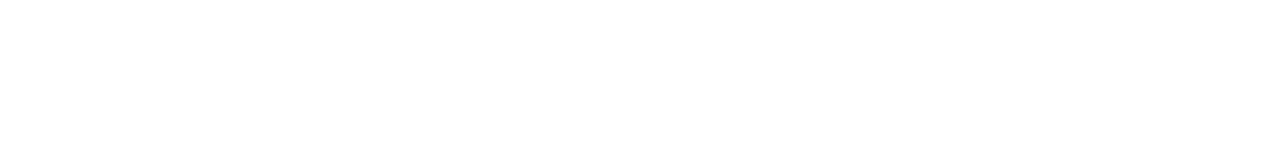
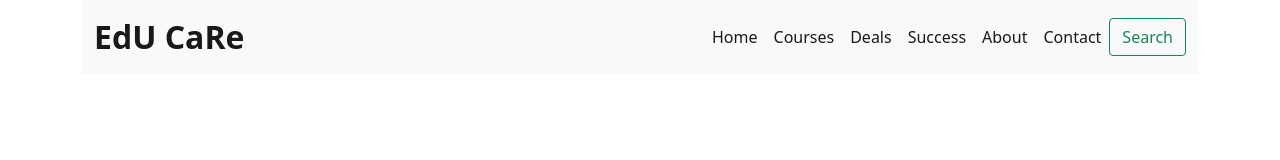
Before and after one commit to Ashikzzzz/education-bootstrap, a plain HTML site: page index.html in a window 1280 px wide. Drawn offline with nearby package versions, Linux system fonts and the light colour scheme.

Commit message:
navbar done

```diff
--- a/index.html
+++ b/index.html
@@ -10,6 +10,50 @@
     <link rel="stylesheet" href="index.css">
 </head>
 <body>
+   <!-- navigation start  -->
+   <header>
+    <div class="container">
+        <nav class="navbar navbar-expand-lg navbar-light bg-light">
+            <div class="container-fluid">
+              <a class="navbar-brand fw-bold fs-2 " href="#">EdU CaRe</a>
+              <button class="navbar-toggler" type="button" data-bs-toggle="collapse" data-bs-target="#navbarSupportedContent" aria-controls="navbarSupportedContent" aria-expanded="false" aria-label="Toggle navigation">
+                <span class="navbar-toggler-icon"></span>
+              </button>
+              <div class="collapse navbar-collapse" id="navbarSupportedContent">
+                <ul class="navbar-nav ms-auto mb-2  mb-lg-0">
+                  <li class="nav-item">
+                    <a class="nav-link active" aria-current="page" href="#">Home</a>
+                  </li>
+                  <li class="nav-item">
+                    <a class="nav-link active" aria-current="page" href="#">Courses</a>
+                  </li>
+                  <li class="nav-item">
+                    <a class="nav-link active" aria-current="page" href="#">Deals</a>
+                  </li>
+                  <li class="nav-item">
+                    <a class="nav-link active" aria-current="page" href="#">Success</a>
+                  </li>
+                  <li class="nav-item">
+                    <a class="nav-link active" aria-current="page" href="#">About</a>
+                  </li>
+                  <li class="nav-item">
+                    <a class="nav-link active" aria-current="page" href="#">Contact</a>
+                  </li>
+                </ul>
+                  <button class="btn btn-outline-success" type="submit">Search</button>
+              </div>
+            </div>
+          </nav>
+    </div>
+    <!-- navigation end -->
+
+    <section class="container">
+    <!-- carousle start  -->
+
+    <!-- carousle end -->
+    </section>
+</header>
+
 
 
     <!-- js bundle  -->
```
